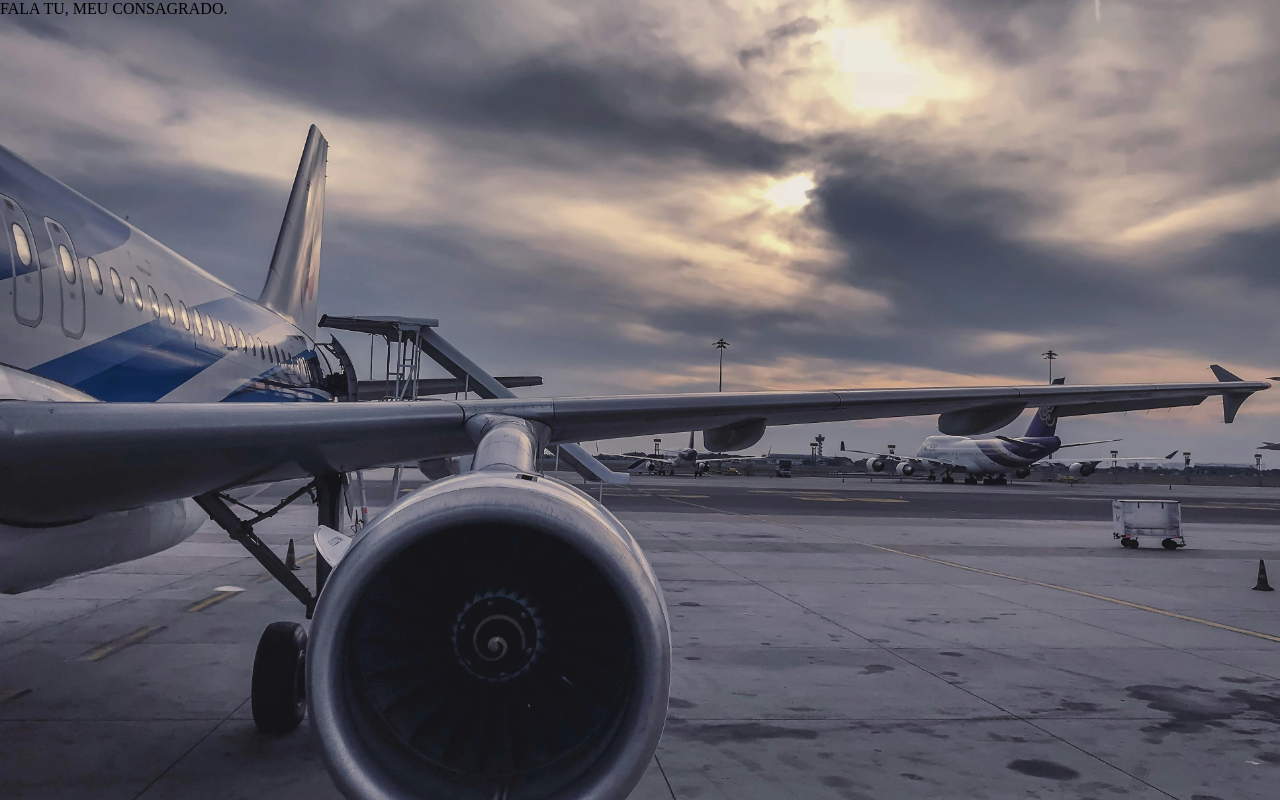
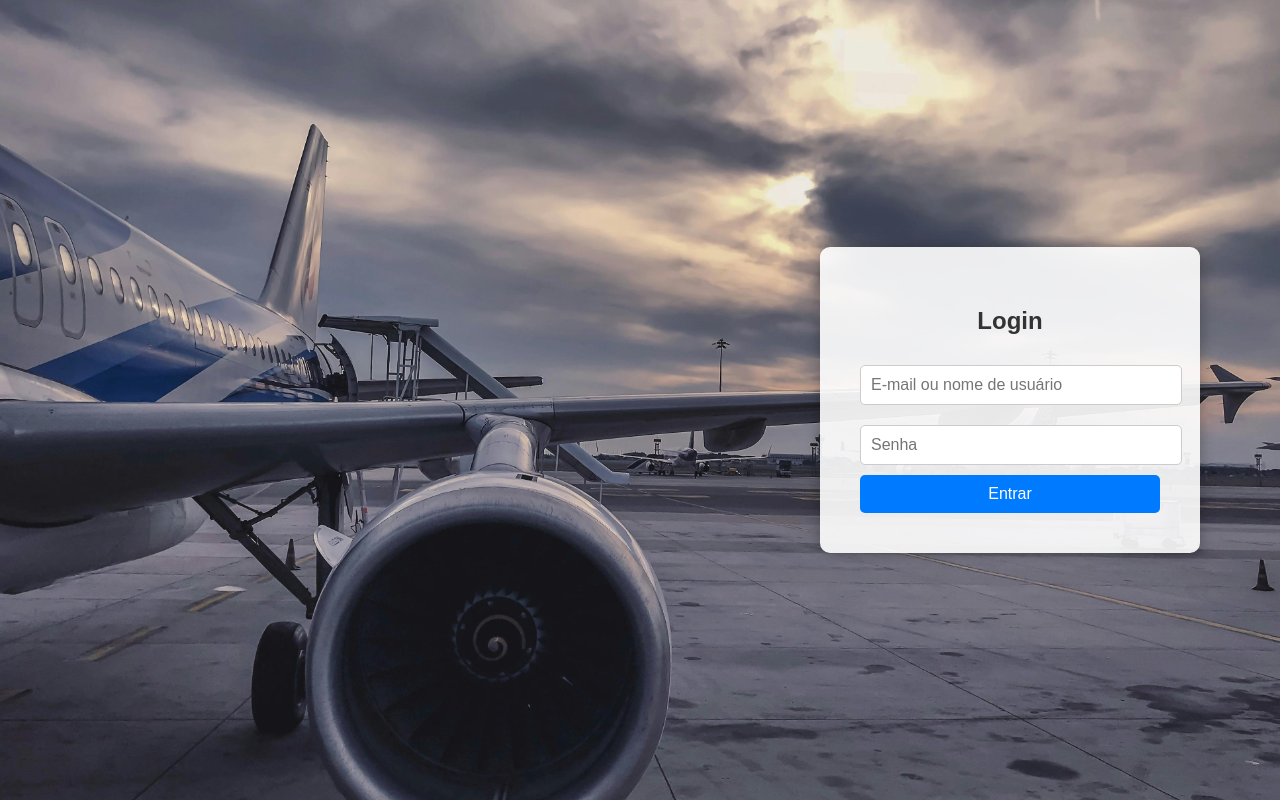
Before and after one commit to Lucasolical/Venda_de_Passagens, a Flask app: page / in a window 1280 px wide. Run offline with Flask 3, Linux system fonts and the light colour scheme.

Commit message:
acrescentando paginas, usuario, contato e container box de login na homepage

```diff
--- a/Venda_de_passagens/main.py
+++ b/Venda_de_passagens/main.py
@@ -7,4 +7,4 @@ app = Flask(__name__)
 from routes import *
 
 if __name__ == "__main__":
-   app.run()
+   app.run(debug = True)
--- a/Venda_de_passagens/routes.py
+++ b/Venda_de_passagens/routes.py
@@ -1,5 +1,13 @@
 from main import app
 from flask import render_template
-@app.route('/')
+@app.route("/")
 def homepage():
     return render_template("homepage.html")
+
+@app.route("/contatos")
+def contatos():
+    return render_template("contatos.html")
+
+@app.route("/usuario/<nome_usuario>")
+def usuarios(nome_usuario):
+    return render_template("usuariopage.html", nome_usuario = nome_usuario)
--- a/Venda_de_passagens/templates/homepage.html
+++ b/Venda_de_passagens/templates/homepage.html
@@ -1,26 +1,79 @@
 <!DOCTYPE html>
-<html lang="en">
+<html lang="pt-br">
 <head>
   <meta charset="UTF-8">
   <meta name="viewport" content="width=device-width, initial-scale=1.0">
-    <title>Document</title>
-</head>
-<body>
-  FALA TU, MEU CONSAGRADO.
+  <title>Tela de Login</title>
   <style>
+    /* Fundo */
     html, body {
-    height: 100%;          /* garante que ambos ocupem 100% da altura */
-    margin: 0;             /* remove margens padrão */
-    padding: 0;            /* remove espaçamento interno */
+      height: 100%;
+      margin: 0;
+      padding: 0;
     }
 
     body {
       background-image: url("{{ url_for('static', filename='home.jpg') }}");
-    background-size: cover;       /* cobre toda a tela */
-    background-position: center;  /* centraliza */
-    background-repeat: no-repeat; /* evita repetição */
-    background-attachment: fixed; /* opcional: cria efeito de fundo fixo */
+      background-size: cover;
+      background-position: center;
+      background-repeat: no-repeat;
+      background-attachment: fixed;
+
+      display: flex;              /* permite centralização */
+      justify-content: flex-end;  /* posiciona o container à direita */
+      align-items: center;        /* centraliza verticalmente */
+      font-family: Arial, sans-serif;
+    }
+
+    /* Container de login */
+    .login-container {
+      background-color: rgba(255, 255, 255, 0.9); /* leve transparência */
+      padding: 40px;
+      border-radius: 10px;
+      width: 300px;
+      margin-right: 80px; /* distância da borda direita */
+      box-shadow: 0 0 15px rgba(0, 0, 0, 0.3);
+    }
+
+    .login-container h2 {
+      text-align: center;
+      margin-bottom: 20px;
+      color: #333;
+    }
+
+    .login-container input {
+      width: 100%;
+      padding: 10px;
+      margin: 10px 0;
+      border: 1px solid #ccc;
+      border-radius: 5px;
+      font-size: 16px;
+    }
+
+    .login-container button {
+      width: 100%;
+      padding: 10px;
+      background-color: #007bff;
+      color: white;
+      border: none;
+      border-radius: 5px;
+      font-size: 16px;
+      cursor: pointer;
+    }
+
+    .login-container button:hover {
+      background-color: #0056b3;
     }
   </style>
+</head>
+<body>
+  <div class="login-container">
+    <h2>Login</h2>
+    <form action="/login" method="POST">
+      <input type="text" name="username" placeholder="E-mail ou nome de usuário" required>
+      <input type="password" name="password" placeholder="Senha" required>
+      <button type="submit">Entrar</button>
+    </form>
+  </div>
 </body>
 </html>
```
Also changed, not shown: Venda_de_passagens/templates/contatos.html (added, +11 -0 lines), Venda_de_passagens/templates/usuariopage.html (added, +11 -0 lines). Lines whose indentation alone changed are shown as unchanged.
